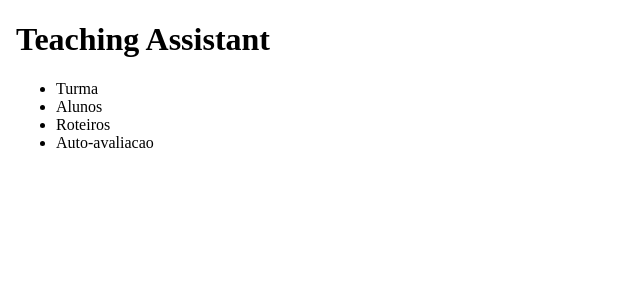
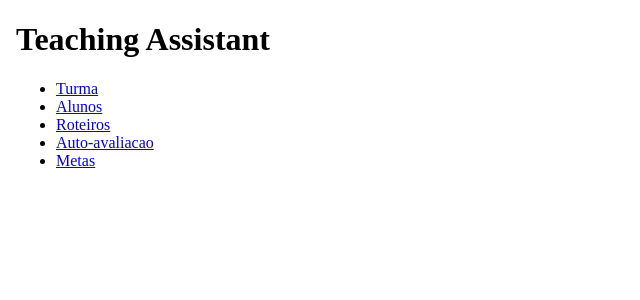
Before and after one commit to pauloborba/teachingassistant, an Angular app in the folder ta-gui/: page / in a window 1280 px wide. Shown: the top 300 px of the page, without its empty margins (0-640 px from the left). Built offline with nearby package versions, Linux system fonts and the light colour scheme.

Commit message:
adicionando link entre as página principal e as outras páginas

```diff
--- a/ta-gui/src/app/app.component.html
+++ b/ta-gui/src/app/app.component.html
@@ -11,10 +11,11 @@
 
     <nav>
         <ul>
-          <li>Turma</li>
-          <li>Alunos</li>
-          <li>Roteiros</li>
-          <li>Auto-avaliacao</li>
+          <li><a name ='turmas' routerLink='/turmas'>Turma</a></li>
+          <li><a name ='alunos' routerLink='/alunos'>Alunos</a></li>
+          <li><a name ='roteiros' routerLink='/roteiros'>Roteiros</a></li>
+          <li><a name ='auto-avaliacao' routerLink='/auto-avaliacao'>Auto-avaliacao</a></li>
+          <li><a name ='metas' routerLink='/metas'>Metas</a></li>
         </ul>
     </nav>
   </body>
```
Also changed, not shown: ta-gui/src/app/app.module.ts (+25 -1 lines).
